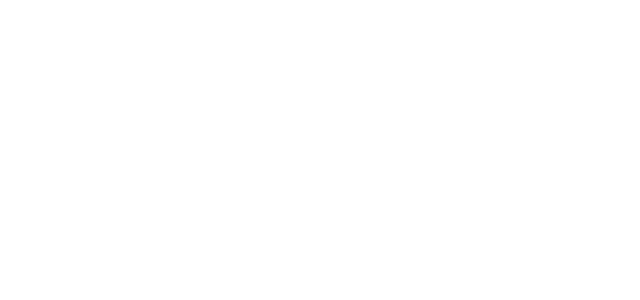
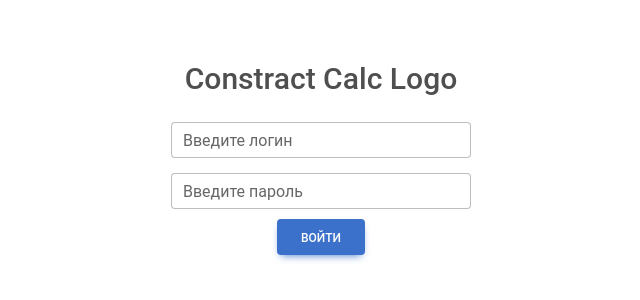
Before and after one commit to KickReall/ConstractCalc, a React (Create React App) app in the folder front/constract-calc-front/: page / in a window 1280 px wide. Shown: the part 242-542 px from the top of the page, without its empty margins (319-959 px from the left). Built offline with nearby package versions, Linux system fonts and the light colour scheme; the HTML template or start-up script is replaced by a standard one.

Commit message:
front: Сделал страницу авторизации

```diff
--- a/front/constract-calc-front/package.json
+++ b/front/constract-calc-front/package.json
@@ -3,10 +3,13 @@
   "version": "0.1.0",
   "private": true,
   "dependencies": {
+    "@fortawesome/fontawesome-free": "^6.5.1",
     "@reduxjs/toolkit": "^2.2.1",
     "@testing-library/jest-dom": "^5.17.0",
     "@testing-library/react": "^13.4.0",
     "@testing-library/user-event": "^13.5.0",
+    "bootstrap": "^5.3.2",
+    "mdb-react-ui-kit": "^7.2.0",
     "react": "^18.2.0",
     "react-dom": "^18.2.0",
     "react-redux": "^9.1.0",
--- a/front/constract-calc-front/src/App.css
+++ b/front/constract-calc-front/src/App.css
@@ -36,3 +36,25 @@
     transform: rotate(360deg);
   }
 }
+
+.loginForm {
+  max-width: 300px;
+  margin: 0 auto;
+  height: 100vh;
+  display: flex;
+  flex-direction: column;
+  align-items: center;
+  justify-content: center;
+}
+
+.loginForm h2 {
+  margin-bottom: 25px;
+  font-size: 30px;
+}
+.loginForm__input {
+  display: flex;
+  flex-direction: column;
+  gap: 15px;
+  width: 100%;
+  margin-bottom: 10px;
+}
--- a/front/constract-calc-front/src/App.js
+++ b/front/constract-calc-front/src/App.js
@@ -1,9 +1,16 @@
 import './App.css';
+import React from "react";
+import { MDBBtn, MDBContainer, MDBInput } from "mdb-react-ui-kit";
+import 'mdb-react-ui-kit/dist/css/mdb.min.css';
+import "@fortawesome/fontawesome-free/css/all.min.css";
+import LoginPage from "./pages/LoginPage";
 
 function App() {
   return (
-    <div className="App">
-
+    <div>
+      <MDBContainer fluid>
+          <LoginPage />
+      </MDBContainer>
     </div>
   );
 }
--- /dev/null
+++ b/front/constract-calc-front/src/pages/LoginPage.js
@@ -0,0 +1,20 @@
+import React from 'react';
+import { MDBBtn, MDBInput } from "mdb-react-ui-kit";
+
+import '../App.css';
+
+const LoginPage = () => {
+    return (
+        <div className="loginForm">
+            <h2>Constract Calc Logo</h2>
+            <div className='loginForm__input'>
+                <MDBInput label='Введите логин' type='text' />
+                <MDBInput label='Введите пароль' type='password' />
+            </div>
+
+            <MDBBtn>Войти</MDBBtn>
+        </div>
+    );
+};
+
+export default LoginPage;
```
Also changed, not shown: 1 other file (tests, documents, lock files or other folders).
